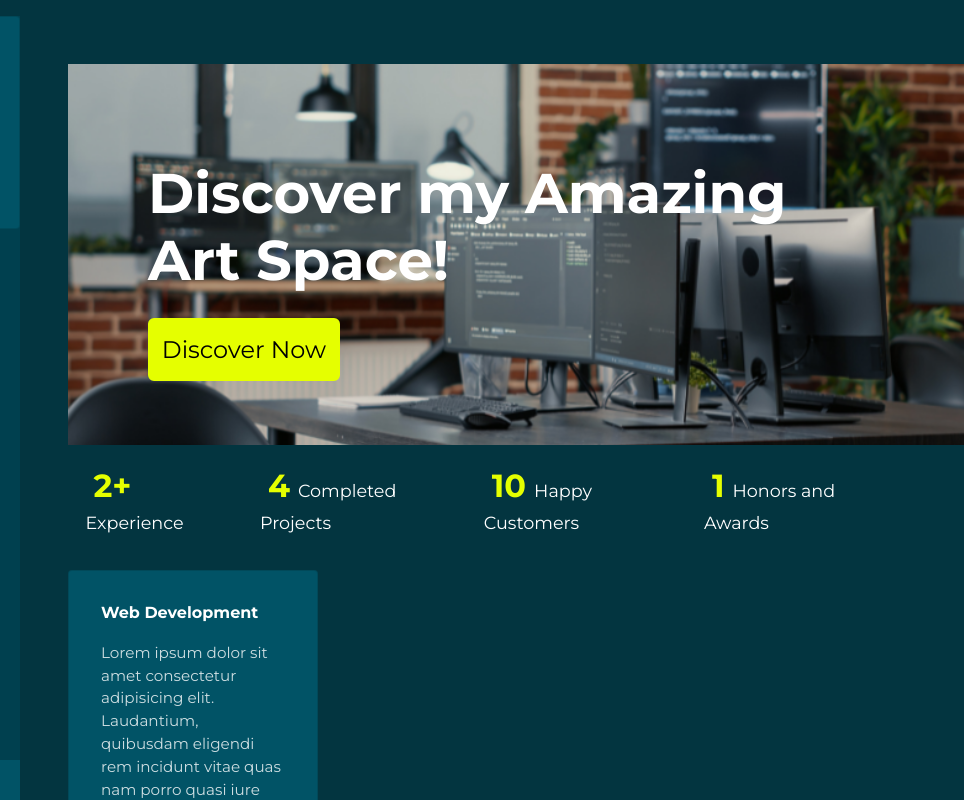
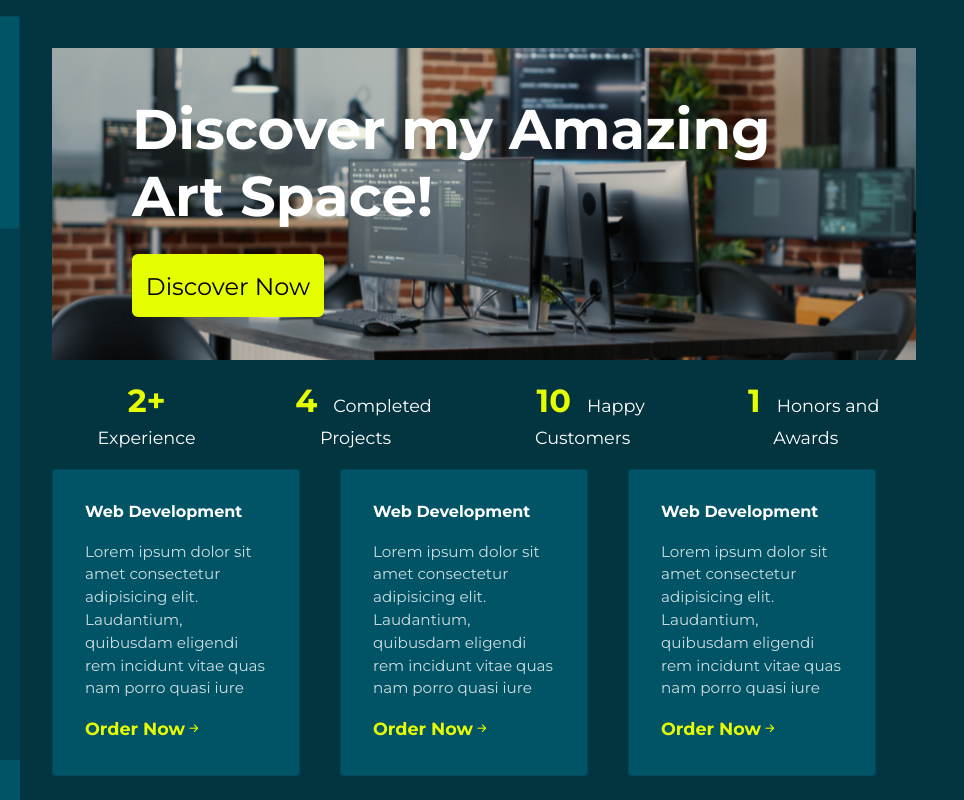
Before and after one commit to JelouaneAlae03/Resume-website, a plain HTML site: page index.html in a window 1280 px wide. Shown: the top 800 px of the page, 316-1280 px from the left. Drawn offline with nearby package versions, Linux system fonts and the light colour scheme.

Commit message:
services part

```diff
--- a/CSS/main.css
+++ b/CSS/main.css
@@ -6,7 +6,6 @@
   padding: 0rem;
   margin: 0rem;
   font-family: 'Montserrat', sans-serif;
-
 }
 
 body{
@@ -172,11 +171,11 @@ li{
 }
 
 
-@keyframes progress {
+/* @keyframes progress {
   0% {
     stroke-dasharray: 0 100;
   }
-}
+} */
 
 .circular-chart.orange .circle {
   stroke: rgb(229, 255, 0);
@@ -273,29 +272,32 @@ li{
   display: flex;
 }
 .main-content-page{
-  max-width: 80%;
-  margin: 3rem 3rem;
+  width: 100%;
+  margin: 2rem 2rem;
+  box-sizing:border-box;
+  background-size: cover;
 }
 
 .header{
-  width: 10rem;
-  background: url(/img/cover.png);
-  background-repeat: no-repeat;
-  /* margin: 2rem; */
-  width: 110%;
-  background-size: 120%;
+  background-size: 100%;
+  max-width: 100%;
+  position: relative;
 }
 
+.header-cover{
+  width: 100%;
+}
 .text-header{
-  padding: 4rem 5rem;
-
+  padding: 1rem 5rem;
+  position: absolute;
+  top: 0;
 }
 .text-header h2{
   font-family: 'Montserrat', sans-serif;
   font-size: 3.5rem;
   margin-top: 2rem;
 }
-/* #btn-Discover{
+#btn-Discover{
   font-size: 1.3rem;
   padding: 0.8rem 0;
   width: 30%;
@@ -308,18 +310,15 @@ li{
 #btn-Discover:focus{
   box-shadow: none;
 
-} */
+}
 
 
 
-#btn-Discover {
+ #btn-Discover {
   margin-top: 1rem;
-  --color: #560bad;
-  font-family: inherit;
   display: inline-block;
   width: 8em;
   height: 2.6em;
-  line-height: 2.5em;
   position: relative;
   overflow: hidden;
   border: 2px solid rgb(229, 255, 0);
@@ -330,6 +329,7 @@ li{
   font-weight: 500;
   color: black;
   background-color: rgb(229, 255, 0);
+
  }
 
  #btn-Discover:before {
@@ -363,38 +363,64 @@ li{
  #btn-Discover:active:before {
   background:#015366;
   transition: background 0s;
- }
+}
 
+.number-info{
+  max-width: 100%;
+  margin: 1rem 0;
+}
 
- .info-list{
+.info-list{
   display: flex;
  }
 
- .info-list li{
+.info-list li{
   font-size: 1.1rem;
-  margin: 1rem ;
-
- }
+  margin: 0 2rem;
+  text-align: center;
+}
 
  .info-list span{
   font-size: 2rem;
   color: rgb(229, 255, 0);
-  margin: 0 0.5rem;
+  margin: 0 1rem;
  }
 
-#card-Services{
+ .Services{
+  max-width: 100%;
+  margin: 0;
+  display: flex;
+
+ }
+#card-Services {
   width: 30%;
   background-color: #015366;
   padding: 2rem 2rem;
+  margin-right: 2.5rem;
 }
+
 
 
 #card-tittle{
   color: white;
   text-align: left;
+}
 
-}
 #card-descreption{
   opacity: 80%;
   padding-top:0.7rem ;
 }
+
+.Card-service-link{
+  text-decoration: none;
+  color: rgb(229, 255, 0);
+  font-size: 1.1rem;
+  padding: 0;
+}
+
+
+.Card-service-link:hover{
+  text-decoration: none;
+  color: rgb(229, 255, 0);
+
+}
--- a/index.html
+++ b/index.html
@@ -141,6 +141,7 @@
 
             <div class="main-content-page">
               <div class="header">
+                <img src="/img/cover.png" alt="" class="header-cover">
                 <div class="text-header">
                   <h2 class=""><strong> Discover my Amazing <br>Art Space! </strong></h2>
                   <button class="" id="btn-Discover" >Discover Now</button>
@@ -152,7 +153,7 @@
                   <li><span class="number-info"><strong>2+</strong></span> Experience</li>
                   <li><span class="number-info"><strong>4</strong></span>Completed Projects</li>
                   <li><span class="number-info"><strong>10</strong></span>Happy Customers</li>
-                  <li><span class="number-info"><strong>1</strong></span>Honors and Awards</li>
+                  <li><span class="number-info-last"><strong>1</strong></span>Honors and Awards</li>
                 </ul>
               </div>
 
@@ -160,8 +161,22 @@
                 <div class="card" id="card-Services">
                   <h2 class="card-tittle" id="card-tittle"><strong>Web Development</strong></h2>
                   <p id="card-descreption">Lorem ipsum dolor sit amet consectetur adipisicing elit. Laudantium, quibusdam eligendi rem incidunt vitae quas nam porro quasi iure </p>
+                  <a href="#" class="Card-service-link"><strong>Order Now</strong><span class="Card-service-link-icon"><i class="bi bi-arrow-right-short"></i></span></a>
+                </div>
+
+                <div class="card" id="card-Services">
+                  <h2 class="card-tittle" id="card-tittle"><strong>Web Development</strong></h2>
+                  <p id="card-descreption">Lorem ipsum dolor sit amet consectetur adipisicing elit. Laudantium, quibusdam eligendi rem incidunt vitae quas nam porro quasi iure </p>
+                  <a href="#" class="Card-service-link"><strong>Order Now</strong><span class="Card-service-link-icon"><i class="bi bi-arrow-right-short"></i></span></a>
+                </div>
+
+                <div class="card" id="card-Services">
+                  <h2 class="card-tittle" id="card-tittle"><strong>Web Development</strong></h2>
+                  <p id="card-descreption">Lorem ipsum dolor sit amet consectetur adipisicing elit. Laudantium, quibusdam eligendi rem incidunt vitae quas nam porro quasi iure </p>
+                  <a href="#" class="Card-service-link"><strong>Order Now</strong><span class="Card-service-link-icon"><i class="bi bi-arrow-right-short"></i></span></a>
                 </div>
               </div>
+
             </div>
 
 
```
